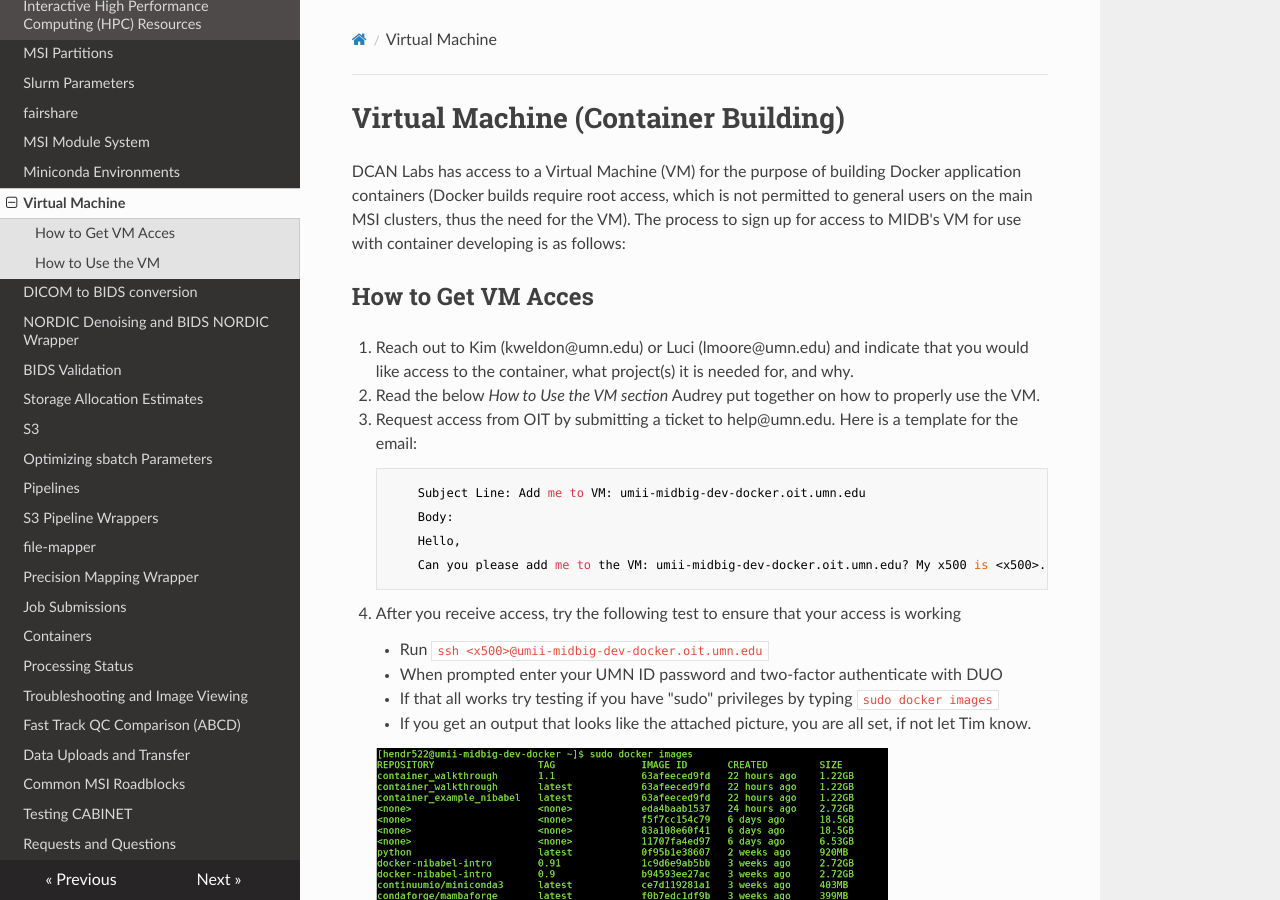
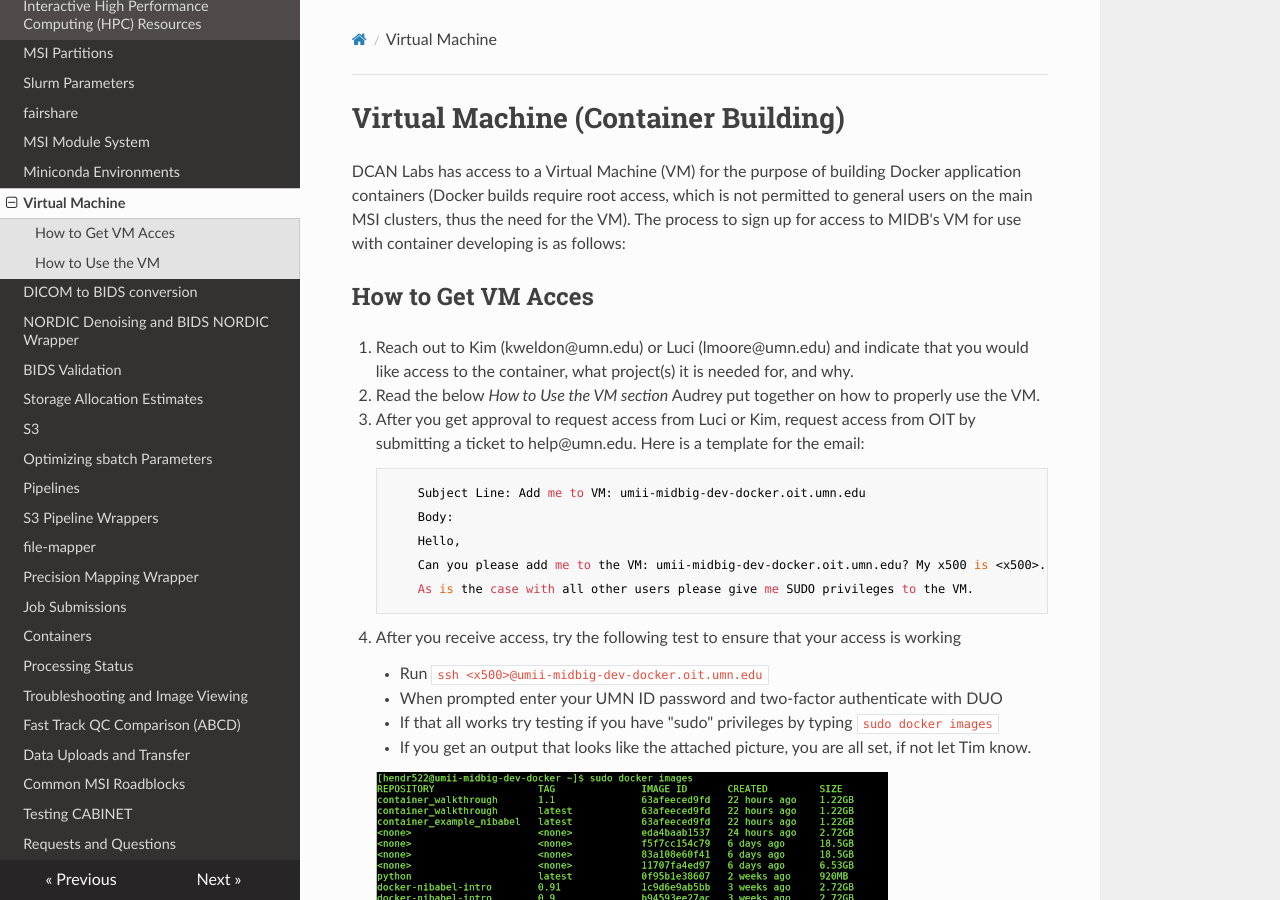
Before and after one commit to DCAN-Labs/cdni-brain, an MkDocs documentation site: the page built from docs/vm.md, in a window 1280 px wide and 900 px high. Built offline with MkDocs 1.6.1, drawn with Linux system fonts in a browser that asks for light colours; nearby versions of some CDN libraries.

Commit message:
updated formating and wording

```diff
--- a/docs/vm.md
+++ b/docs/vm.md
@@ -6,12 +6,13 @@ DCAN Labs has access to a Virtual Machine (VM) for the purpose of building Docke
 
 1. Reach out to Kim (kweldon@umn.edu) or Luci (lmoore@umn.edu) and indicate that you would like access to the container, what project(s) it is needed for, and why.
 2. Read the below *How to Use the VM section* Audrey put together on how to properly use the VM.
-3. Request access from OIT by submitting a ticket to help@umn.edu. Here is a template for the email:
+3. After you get approval to request access from Luci or Kim, request access from OIT by submitting a ticket to help@umn.edu. Here is a template for the email:
 
             Subject Line: Add me to VM: umii-midbig-dev-docker.oit.umn.edu
             Body:
             Hello,
-            Can you please add me to the VM: umii-midbig-dev-docker.oit.umn.edu? My x500 is <x500>. As is the case with all other users please give me SUDO privileges to the VM.
+            Can you please add me to the VM: umii-midbig-dev-docker.oit.umn.edu? My x500 is <x500>.
+            As is the case with all other users please give me SUDO privileges to the VM.
 
 4. After you receive access, try the following test to ensure that your access is working
     * Run `ssh <x500>@umii-midbig-dev-docker.oit.umn.edu`
```
